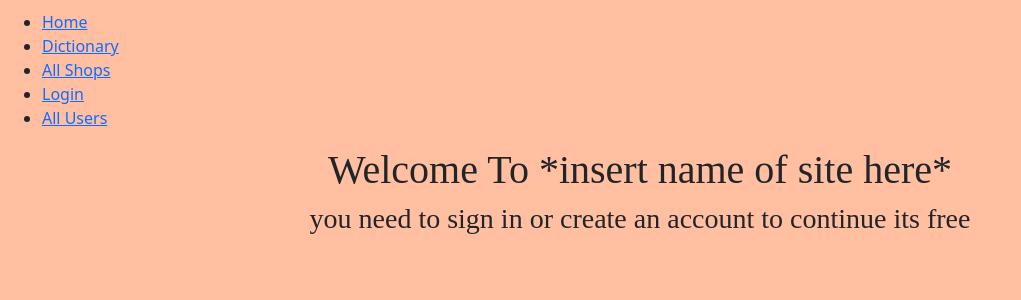
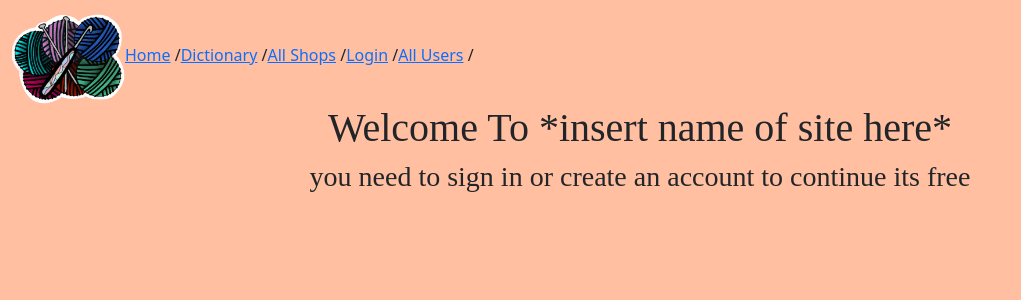
Before and after one commit to sbrockmeyer/Capstone-capstone, a React (Create React App) app in the folder front-end/: page / in a window 1280 px wide. Shown: the top 300 px of the page, without its empty margins (0-1021 px from the left). Built offline with nearby package versions, Linux system fonts and the light colour scheme; a web font is replaced by a local one.

Commit message:
aaaaahhhhhh

```diff
--- a/front-end/src/App.js
+++ b/front-end/src/App.js
@@ -1,50 +1,22 @@
 import './sass/style.scss';
-// import { BrowserRouter, Routes, Route } from 'react-router-dom';
-// import { useState} from 'react';
-// import Dictionary from './components/Dictionary';
-// import AllShops from './components/AllShops';
-// import Login from './components/Login';
-// import Home from './components/Home';
-// import CreateShop from './components/CreateShop';
-// import CreateUser from './components/CreateUser';
-// import CreateWord from './components/CreateWord';
-// import AllUsers from  './components/AllUsers'
-// import logo from './images/Logo.png';
-// import EditShop from './components/EditShop';
-// import EditWord from './components/EditWord';
-// import EditUser from './components/EditUser';
-import {Outlet, Link} from 'react-router-dom';
+import { Outlet, Link } from 'react-router-dom';
+import logo from './images/Logo.png'
 
 
 function App() {
-  // const [screen, setScreen] = useState("home");
 
-  // const switchScreen = (switchScreen) => {
-  //   setScreen(switchScreen);
-  // }
 
   return (
     <>
       <nav>
-        <ul>
-          <li>
-            <Link to="/">Home</Link>
-          </li>
-          <li>
-            <Link to="/dictionary">Dictionary</Link>
-          </li>
-          <li>
-            <Link to='/allShops'>All Shops</Link>
-          </li>
-          <li>
-            <Link to='/login'>Login</Link>
-          </li>
-          <li>
-            <Link to='/allUsers'>All Users</Link>
-          </li>
-        </ul>
+        <img src={logo} width='115' alt='logo'/>
+        <Link to="/">Home</Link> /
+        <Link to="/dictionary">Dictionary</Link> /
+        <Link to='/allShops'>All Shops</Link> /
+        <Link to='/login'>Login</Link> /
+        <Link to='/allUsers'>All Users</Link> /
       </nav>
-      <Outlet/>
+      <Outlet />
     </>
   );
 }
--- a/front-end/src/components/AllShops.js
+++ b/front-end/src/components/AllShops.js
@@ -1,5 +1,6 @@
 import React, { useState, useEffect } from 'react';
 import EditShop from './EditShop';
+import ShopDetails from './ShopDetails'
 import Shop from './Shop';
 
 
@@ -9,10 +10,14 @@ function AllShops() {
   const [selectedShop, setSelectedShop] = useState('')
 
 
-  const selectShop = (shop) =>{
+  const selectShop = (shop) => {
     setSelectedShop(shop);
     console.log(shop);
     console.log(selectedShop);
+  }
+
+  const clearSelectShop = () =>{
+    setSelectedShop('');
   }
 
   useEffect(() => {
@@ -34,14 +39,17 @@ function AllShops() {
   return (
     <>
       <div>
-        {allShops?.map((allShops) => (
-          <div key={allShops._id}>
-            {selectedShop?
-            <EditShop shop={selectedShop}/>:
-            <Shop shops={allShops} select={selectShop}/>
-            }
-          </div>
-        ))}
+        {
+          selectedShop ?
+            <ShopDetails shop={selectedShop} clear={clearSelectShop}/> :
+            allShops?.map((allShops) => (
+              <div key={allShops._id}>
+                {
+
+                  <Shop shops={allShops} select={selectShop} />
+                }
+              </div>
+            ))}
       </div>
     </>
   )
--- a/front-end/src/components/Dictionary.js
+++ b/front-end/src/components/Dictionary.js
@@ -1,24 +1,37 @@
-import React,{useState, useEffect} from 'react'
+import React, { useState, useEffect } from 'react'
 import Word from './Word'
+import WordDetails from './WordDetails';
 
 function Dictionary() {
 
   const [words, setTerms] = useState([]);
-  const [searchedWord, setSearchedWord] = useState('');
+  const [selectedWord, setSelectedWord] = useState('');
+  // const [searchedWord, setSearchedWord] = useState('');
 
-  const getWordData = () =>{
+
+  const selectWord = (word) => {
+    setSelectedWord(word);
+    console.log(word);
+    console.log(selectedWord);
+  }
+
+  const clearSelectedWord = () =>{
+    setSelectedWord('');
+  }
+
+  const getWordData = () => {
     var urlWord = `http://localhost:4000/wordsapi`;
 
     fetch(urlWord)
       .then(resp => resp.json())
-      .then(data =>{
+      .then(data => {
         console.log(data);
         setTerms(data);
       }).catch(e => console.log(e));
   }
 
 
-  useEffect(()=>{
+  useEffect(() => {
     getWordData();
   }, []);
 
@@ -28,11 +41,13 @@ function Dictionary() {
   return (
     <>
       <div>
-        {words?.map((words)=>(
-          <div key={words._id}>
-            <Word term={words} />
-          </div>
-        ))}
+        {selectedWord ?
+          <WordDetails word={selectedWord} clear={clearSelectedWord}/> :
+          words?.map((words) => (
+            <div key={words._id}>
+              <Word term={words} select={selectWord} />
+            </div>
+          ))}
       </div>
     </>
   )
--- a/front-end/src/components/Shop.js
+++ b/front-end/src/components/Shop.js
@@ -1,20 +1,18 @@
 import React from 'react'
 import EditShop from './EditShop'
 
-function Shop({ shops, switchScreen, select }) {
+function Shop({ shops, select }) {
   console.log(shops);
 
 
   return (
     <>
-      <div className='box'>
+      <div className='box' onClick={() => select(shops)}>
         <div>ShopName: {shops.ShopName}</div>
         <div>Description: {shops.Description}</div>
         <div>Language: {shops.Language}</div>
         <div>Country: {shops.Country}</div>
         <div>Currncy: {shops.Currency}</div>
-        <button onClick={() => switchScreen("update shop")}>update Shop<EditShop id={shops._id}/></button>
-        <button>Delete Shop</button>
       </div>
     </>
   )
--- a/front-end/src/components/ShopDetails.js
+++ b/front-end/src/components/ShopDetails.js
@@ -1,11 +1,16 @@
 import React from 'react'
 import EditShop from './EditShop'
 
-function ShopDetails() {
+function ShopDetails({ shop,clear }) {
+  console.log(shop);
   return (
     <>
-      <div>
-
+      <div className='box' onClick={() => clear()}>
+        <div>Name: {shop.ShopName}</div>
+        <div>Language: {shop.Language}</div>
+        <div>Country: {shop.Country}</div>
+        <div>Currency: {shop.Currency}</div>
+        <div>Description: {shop.Description}</div>
       </div>
     </>
   )
--- a/front-end/src/components/User.js
+++ b/front-end/src/components/User.js
@@ -1,15 +1,16 @@
 import React from 'react'
 import EditUser from './EditUser'
 
-function User({user, switchScreen}) {
+function User({user}) {
 	console.log(user);
 	return (
-		<div>
+		<div className='box'>
 			<div>First Name: {user.FName}</div>
 			<div>Last Name: {user.LName}</div>
 			<div>Username: {user.Username}</div>
 			<div>Email: {user.Email}</div>
-			<button onClick={() => switchScreen("update user")}>Edit User <EditUser id={user._id}/></button>
+			<div>Pass: {user.Pass}</div>
+			{/* <button onClick={() => switchScreen("update user")}>Edit User <EditUser id={user._id}/></button> */}
 		</div>
 	)
 }
--- a/front-end/src/components/Word.js
+++ b/front-end/src/components/Word.js
@@ -1,21 +1,21 @@
 import React from 'react';
 import EditWord from './EditWord';
 
-function Word({ term, switchScreen}) {
+function Word({ term, select}) {
   console.log(term);
   return (
     <>
-      <div className='box'>
+      <div className='box' onClick={() => select(term)}>
         <div>English: {term.English}</div>
         <div>UK/Australia: {term.UK} </div>
-        <div>German: {term.German}</div>
+        {/* <div>German: {term.German}</div>
         <div>Swedish: {term.Swedish}</div>
         <div>Spanish: {term.Spanish}</div>
         <div>Italian: {term.Italian}</div>
         <div>French: {term.French}</div>
-        <div>Polish: {term.Polish}</div>
-        <div>Definition: {term.Definition}</div>
-        <button onClick={() => switchScreen("update word")}>update word <EditWord id={term._id}/></button>
+        <div>Polish: {term.Polish}</div> */}
+        {/* <div>Definition: {term.Definition}</div> */}
+        {/* <button onClick={() => switchScreen("update word")}>update word <EditWord id={term._id}/></button> */}
       </div>
     </>
   )
--- /dev/null
+++ b/front-end/src/components/WordDetails.js
@@ -0,0 +1,21 @@
+import React from 'react'
+
+function WordDetails({ word, clear }) {
+	return (
+		<>
+			<div className='box' onClick={() => clear()}>
+				<div>English: {word.English}</div>
+				<div>UK/Australia: {word.UK} </div>
+				<div>German: {word.German}</div>
+				<div>Swedish: {word.Swedish}</div>
+				<div>Spanish: {word.Spanish}</div>
+				<div>Italian: {word.Italian}</div>
+				<div>French: {word.French}</div>
+				<div>Polish: {word.Polish}</div>
+				<div>Definition: {word.Definition}</div>
+			</div>
+		</>
+	)
+}
+
+export default WordDetails
--- a/front-end/src/index.js
+++ b/front-end/src/index.js
@@ -4,12 +4,14 @@ import App from './App';
 import reportWebVitals from './reportWebVitals';
 import { createRoot } from 'react-dom/client';
 import 'bootstrap/dist/css/bootstrap.min.css';
-import { BrowserRouter, Routes, Route } from 'react-router-dom';
+import { BrowserRouter, Routes, Route, } from 'react-router-dom';
 import Home from "./components/Home";
 import Dictionary from './components/Dictionary';
 import Login from './components/Login';
 import AllShops from './components/AllShops';
 import AllUsers from './components/AllUsers';
+import ShopDetails from './components/ShopDetails';
+import EditShop from './components/EditShop';
 
 const rootElement = document.getElementById('root');
 const root = createRoot(rootElement);
@@ -21,6 +23,7 @@ root.render(
         <Route path='/dictionary' element={<Dictionary />} />
         <Route path='/login' element={<Login />} />
         <Route path='/allShops' element={<AllShops/>}/>
+        {/* <Route path='/shop/:userId' element={<ShopDetails/>}/> */}
         <Route path='/allUsers' element={<AllUsers/>}/>
         <Route path='*' element={<h1>404 this page doesnt exist</h1>} />
       </Route>
```
